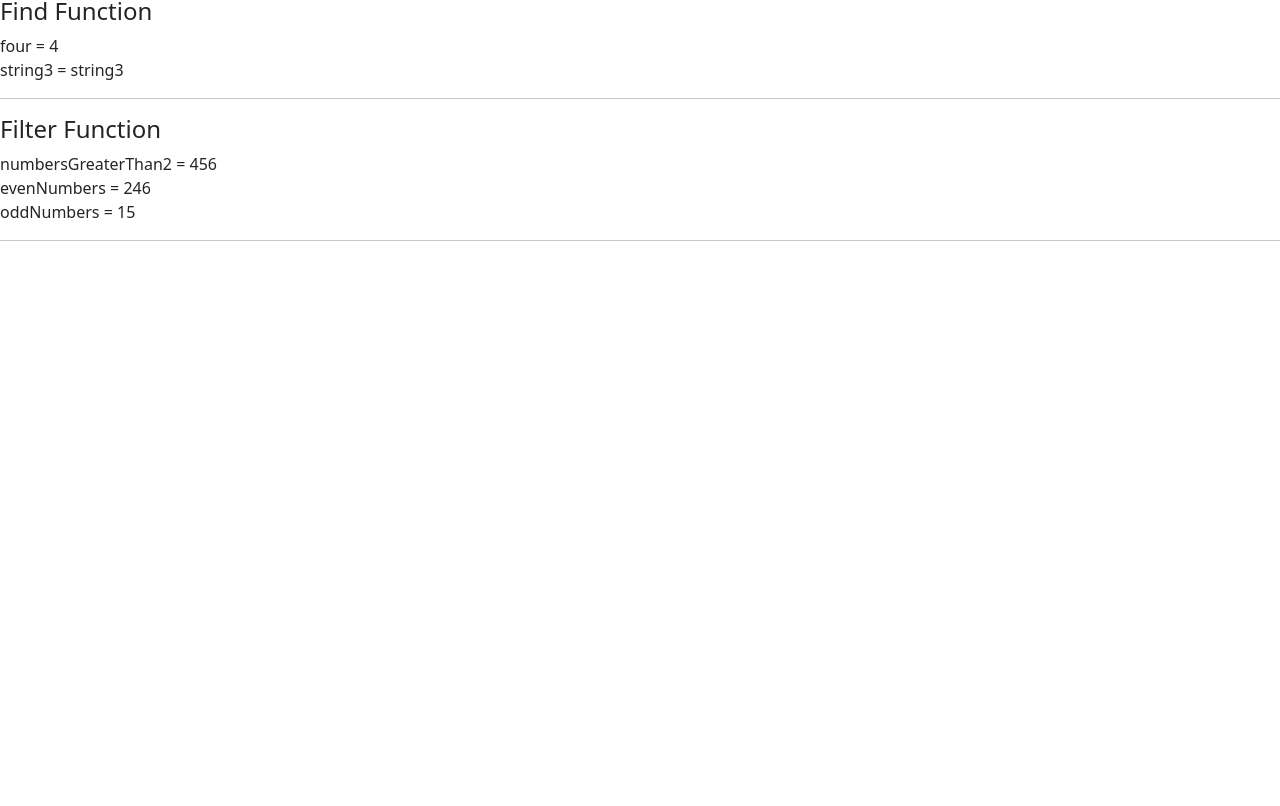
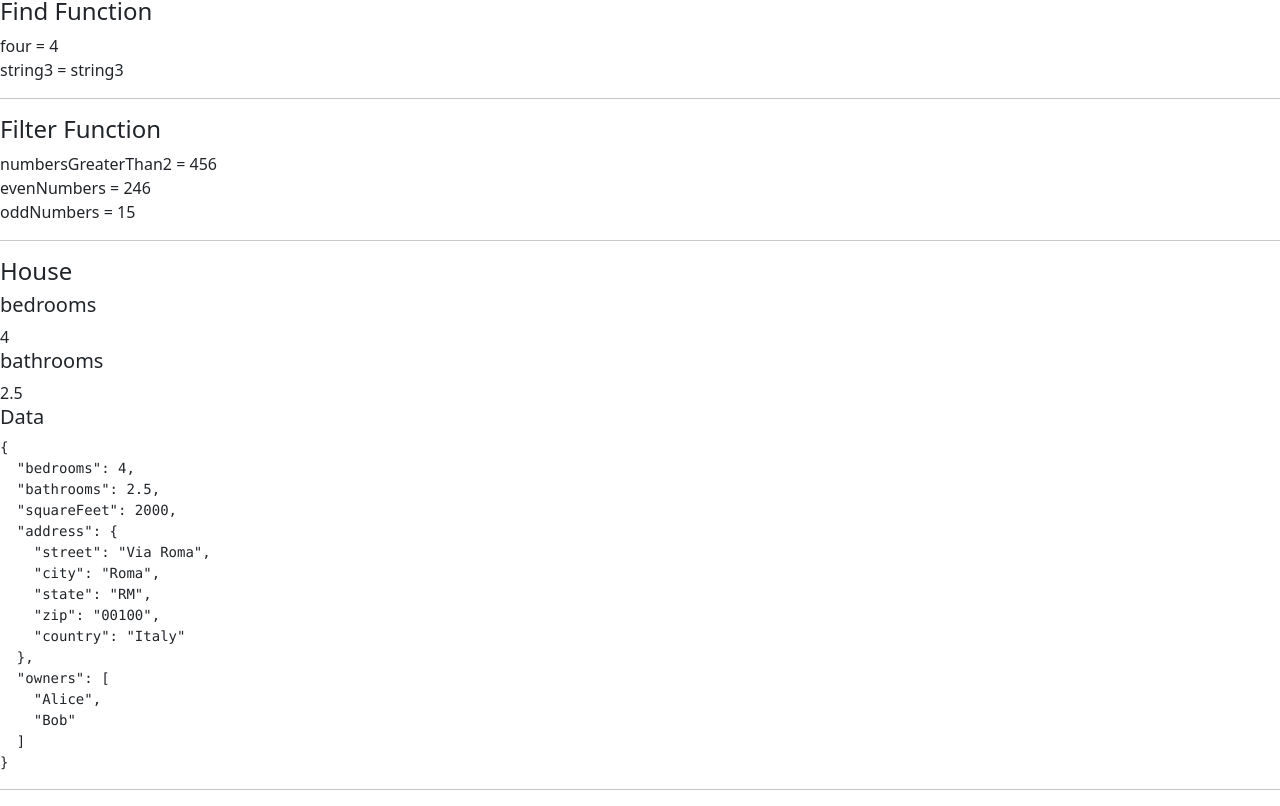
Before and after one commit to benjaccaci/ben_webdev, a Next.js app: page /Labs/Lab3 in a window 1280 px wide. Shown: the part 2240-3046 px from the top of the page. Before the commit the page ends 2497 px from the top, so only its background shows below. Built offline with nearby package versions, Linux system fonts and the light colour scheme.

Commit message:
Dr House

```diff
--- /dev/null
+++ b/app/Labs/Lab3/House.tsx
@@ -0,0 +1,27 @@
+export default function House() {
+  const house = {
+    bedrooms: 4,
+    bathrooms: 2.5,
+    squareFeet: 2000,
+    address: {
+      street: "Via Roma",
+      city: "Roma",
+      state: "RM",
+      zip: "00100",
+      country: "Italy",
+    },
+    owners: ["Alice", "Bob"],
+  };
+  return (
+    <div id="wd-house">
+      <h4>House</h4>
+      <h5>bedrooms</h5>
+      {house.bedrooms}
+      <h5>bathrooms</h5>
+      {house.bathrooms}
+      <h5>Data</h5>
+      <pre>{JSON.stringify(house, null, 2)}</pre>
+      <hr />
+    </div>
+  );
+}
--- a/app/Labs/Lab3/page.tsx
+++ b/app/Labs/Lab3/page.tsx
@@ -13,6 +13,7 @@ import ForLoops from "./ForLoops";
 import MapFunction from "./MapFunction";
 import FindFunction from "./FindFunction";
 import FilterFunction from "./FilterFunction";
+import House from "./House";
 
 export default function Lab3() {
   return (
@@ -33,6 +34,7 @@ export default function Lab3() {
       <MapFunction />
       <FindFunction />
       <FilterFunction />
+      <House />
     </div>
   );
 }
```
